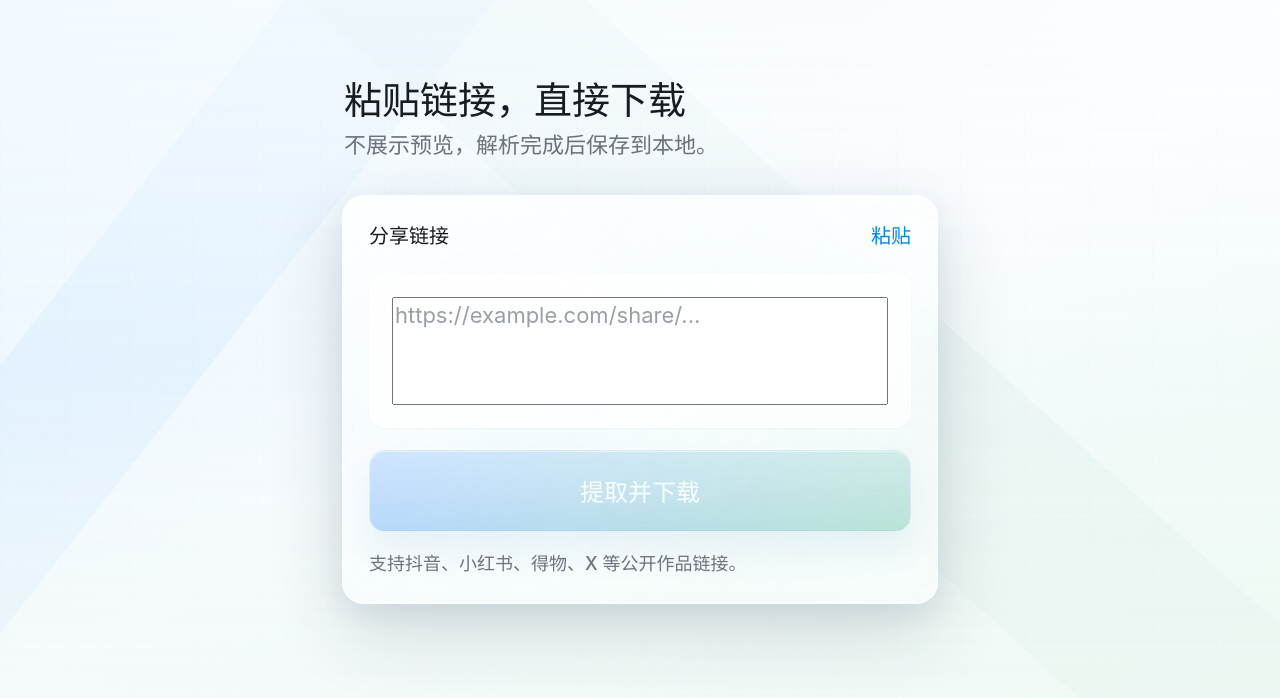
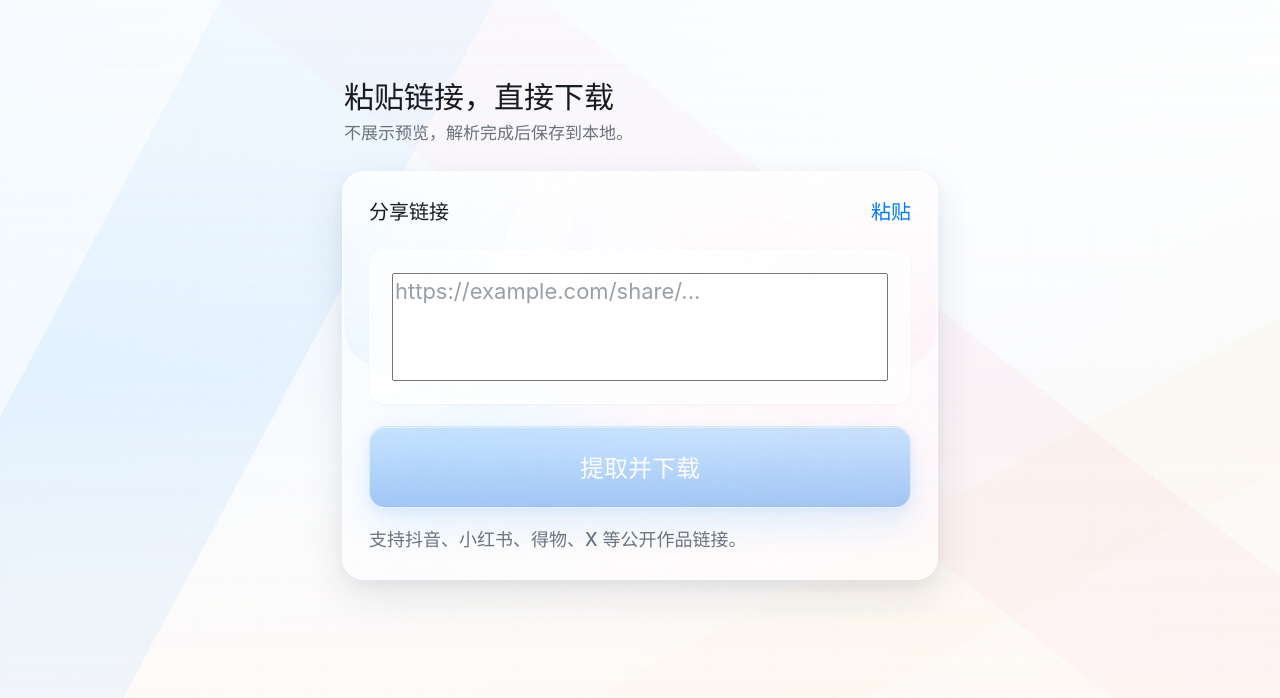
Before and after one commit to menglaomeng/link-media-saver, a Vue app in the folder frontend/: page / in a window 1280 px wide. Shown: the top 698 px of the page. Built offline with nearby package versions, Linux system fonts and the light colour scheme; no server answers.

Commit message:
Tune liquid glass visual polish

```diff
--- a/frontend/src/styles.css
+++ b/frontend/src/styles.css
@@ -1,21 +1,22 @@
 :root {
-  --paper: oklch(0.972 0.014 232);
+  --paper: oklch(0.984 0.006 246);
   --page-gradient:
-    linear-gradient(180deg, rgba(255, 255, 255, 0.72) 0%, rgba(247, 252, 255, 0.42) 46%, rgba(244, 250, 248, 0.72) 100%),
-    linear-gradient(128deg, transparent 0 15%, rgba(90, 171, 255, 0.14) 15% 26%, transparent 26% 100%),
-    linear-gradient(42deg, transparent 0 55%, rgba(129, 190, 169, 0.12) 55% 68%, transparent 68% 100%),
-    linear-gradient(154deg, oklch(0.936 0.035 238) 0%, oklch(0.985 0.006 250) 48%, oklch(0.955 0.031 152) 100%);
+    linear-gradient(180deg, rgba(255, 255, 255, 0.76) 0%, rgba(249, 252, 255, 0.5) 48%, rgba(255, 250, 246, 0.72) 100%),
+    linear-gradient(118deg, transparent 0 13%, rgba(24, 143, 255, 0.16) 13% 29%, transparent 29% 100%),
+    linear-gradient(38deg, transparent 0 54%, rgba(255, 110, 158, 0.12) 54% 68%, transparent 68% 100%),
+    linear-gradient(151deg, transparent 0 68%, rgba(255, 207, 92, 0.1) 68% 78%, transparent 78% 100%),
+    linear-gradient(154deg, oklch(0.946 0.026 243) 0%, oklch(0.99 0.004 250) 48%, oklch(0.972 0.018 58) 100%);
   --surface: oklch(0.992 0.003 258);
   --surface-soft: oklch(0.998 0.002 258);
-  --glass-fill: rgba(255, 255, 255, 0.46);
-  --glass-fill-strong: rgba(255, 255, 255, 0.68);
-  --glass-edge: rgba(255, 255, 255, 0.78);
-  --glass-shadow: rgba(31, 45, 61, 0.16);
+  --glass-fill: rgba(255, 255, 255, 0.52);
+  --glass-fill-strong: rgba(255, 255, 255, 0.76);
+  --glass-edge: rgba(255, 255, 255, 0.84);
+  --glass-shadow: rgba(32, 43, 60, 0.14);
   --ink: oklch(0.225 0.012 258);
   --muted: oklch(0.585 0.018 258);
   --line: color-mix(in oklch, var(--ink) 12%, transparent);
   --line-strong: color-mix(in oklch, var(--ink) 18%, transparent);
-  --accent: oklch(0.62 0.19 252);
+  --accent: oklch(0.61 0.235 258);
   --danger: oklch(0.52 0.22 25);
   --warning: oklch(0.46 0.105 70);
   color: var(--ink);
@@ -74,12 +75,12 @@ a {
   z-index: -2;
   content: "";
   background:
-    linear-gradient(90deg, color-mix(in oklch, var(--ink) 3%, transparent) 1px, transparent 1px),
-    linear-gradient(180deg, color-mix(in oklch, var(--ink) 2%, transparent) 1px, transparent 1px),
-    repeating-linear-gradient(132deg, transparent 0 14px, rgba(255, 255, 255, 0.22) 14px 15px),
-    linear-gradient(180deg, rgba(255, 255, 255, 0.62), transparent 44%, rgba(239, 249, 247, 0.62));
+    linear-gradient(90deg, color-mix(in oklch, var(--ink) 2.6%, transparent) 1px, transparent 1px),
+    linear-gradient(180deg, color-mix(in oklch, var(--ink) 1.8%, transparent) 1px, transparent 1px),
+    repeating-linear-gradient(132deg, transparent 0 16px, rgba(255, 255, 255, 0.2) 16px 17px),
+    linear-gradient(180deg, rgba(255, 255, 255, 0.68), transparent 44%, rgba(255, 248, 242, 0.62));
   background-size: 64px 100%, 100% 64px, 28px 28px, auto;
-  opacity: 0.78;
+  opacity: 0.72;
   mask-image: linear-gradient(180deg, transparent, rgba(0, 0, 0, 0.34) 16%, rgba(0, 0, 0, 0.24) 84%, transparent);
 }
 
@@ -93,15 +94,15 @@ a {
   content: "";
   border: 1px solid rgba(255, 255, 255, 0.3);
   background:
-    linear-gradient(104deg, rgba(255, 255, 255, 0.38), rgba(255, 255, 255, 0.08) 56%, rgba(255, 255, 255, 0.28)),
-    linear-gradient(90deg, transparent, rgba(90, 171, 255, 0.14), rgba(129, 190, 169, 0.12), transparent);
+    linear-gradient(104deg, rgba(255, 255, 255, 0.44), rgba(255, 255, 255, 0.1) 56%, rgba(255, 255, 255, 0.34)),
+    linear-gradient(90deg, transparent, rgba(24, 143, 255, 0.18), rgba(255, 110, 158, 0.12), rgba(255, 207, 92, 0.09), transparent);
   backdrop-filter: blur(10px) saturate(1.25);
   -webkit-backdrop-filter: blur(10px) saturate(1.25);
   clip-path: polygon(8% 28%, 96% 0, 88% 62%, 0 100%);
   box-shadow:
-    0 44px 130px rgba(70, 139, 190, 0.14),
-    0 82px 140px rgba(92, 153, 134, 0.11);
-  opacity: 0.82;
+    0 44px 130px rgba(24, 143, 255, 0.14),
+    0 82px 140px rgba(255, 110, 158, 0.09);
+  opacity: 0.76;
   transform: translateX(-50%) rotate(-2deg);
   transform-origin: center;
 }
@@ -109,7 +110,7 @@ a {
 .workspace {
   position: relative;
   display: grid;
-  gap: 34px;
+  gap: 26px;
   justify-items: stretch;
   width: min(596px, 100%);
   margin: 0 auto;
@@ -117,23 +118,23 @@ a {
 
 .hero-copy {
   display: grid;
-  gap: 10px;
+  gap: 7px;
   padding: 0 2px;
 }
 
 .hero-copy h1 {
   margin: 0;
   color: var(--ink);
-  font-size: clamp(30px, 5.2vw, 38px);
-  font-weight: 820;
+  font-size: clamp(24px, 4vw, 30px);
+  font-weight: 760;
   letter-spacing: 0;
-  line-height: 1.08;
+  line-height: 1.16;
 }
 
 .hero-copy p {
   margin: 0;
   color: color-mix(in oklch, var(--muted) 90%, var(--ink));
-  font-size: clamp(17px, 3vw, 22px);
+  font-size: clamp(14px, 2.2vw, 17px);
   font-weight: 520;
   line-height: 1.35;
 }
@@ -148,12 +149,12 @@ a {
   border: 1px solid var(--glass-edge);
   border-radius: 22px;
   background:
-    linear-gradient(138deg, rgba(255, 255, 255, 0.78), rgba(255, 255, 255, 0.34) 44%, rgba(255, 255, 255, 0.58)),
-    linear-gradient(180deg, rgba(255, 255, 255, 0.28), rgba(255, 255, 255, 0.1)),
-    linear-gradient(135deg, rgba(90, 171, 255, 0.07), transparent 42%, rgba(129, 190, 169, 0.07));
+    linear-gradient(138deg, rgba(255, 255, 255, 0.84), rgba(255, 255, 255, 0.38) 44%, rgba(255, 255, 255, 0.64)),
+    linear-gradient(180deg, rgba(255, 255, 255, 0.32), rgba(255, 255, 255, 0.12)),
+    linear-gradient(135deg, rgba(24, 143, 255, 0.07), transparent 42%, rgba(255, 110, 158, 0.055));
   box-shadow:
-    0 26px 74px var(--glass-shadow),
-    0 10px 30px rgba(82, 141, 165, 0.1),
+    0 16px 42px rgba(32, 43, 60, 0.1),
+    0 5px 16px rgba(68, 126, 177, 0.06),
     inset 0 1px 0 rgba(255, 255, 255, 0.92),
     inset 0 -1px 0 rgba(255, 255, 255, 0.34);
   backdrop-filter: blur(30px) saturate(1.55);
@@ -168,9 +169,10 @@ a {
   content: "";
   border-radius: 21px 21px 40px 40px;
   background:
-    linear-gradient(180deg, rgba(255, 255, 255, 0.72), rgba(255, 255, 255, 0.2) 62%, transparent),
-    linear-gradient(112deg, transparent 0 32%, rgba(255, 255, 255, 0.34) 32% 40%, transparent 40% 100%);
-  opacity: 0.62;
+    linear-gradient(180deg, rgba(255, 255, 255, 0.78), rgba(255, 255, 255, 0.24) 62%, transparent),
+    linear-gradient(112deg, transparent 0 28%, rgba(255, 255, 255, 0.44) 28% 37%, transparent 37% 100%),
+    linear-gradient(90deg, rgba(24, 143, 255, 0.08), transparent 48%, rgba(255, 110, 158, 0.06));
+  opacity: 0.7;
   pointer-events: none;
 }
 
@@ -305,10 +307,10 @@ a {
 }
 
 .link-field:focus-within {
-  border-color: rgba(255, 255, 255, 0.92);
+  border-color: rgba(255, 255, 255, 0.82);
   box-shadow:
-    0 0 0 3px rgba(90, 171, 255, 0.14),
-    0 12px 26px rgba(82, 141, 165, 0.09),
+    0 0 0 1px rgba(24, 143, 255, 0.12),
+    0 8px 18px rgba(68, 126, 177, 0.06),
     inset 0 1px 0 rgba(255, 255, 255, 0.86);
 }
 
@@ -333,18 +335,19 @@ a {
   min-height: 82px;
   border-radius: 16px;
   background:
-    linear-gradient(180deg, rgba(255, 255, 255, 0.42), rgba(255, 255, 255, 0.08)),
-    linear-gradient(135deg, rgba(37, 132, 255, 0.82), rgba(41, 168, 131, 0.76));
-  border: 1px solid rgba(255, 255, 255, 0.48);
+    linear-gradient(180deg, rgba(255, 255, 255, 0.48), rgba(255, 255, 255, 0.1)),
+    linear-gradient(180deg, rgba(10, 132, 255, 0.98), rgba(0, 101, 229, 0.96));
+  border: 1px solid rgba(255, 255, 255, 0.56);
   color: oklch(0.99 0.003 252);
   font-size: 24px;
   font-weight: 700;
   box-shadow:
-    0 18px 34px rgba(47, 128, 184, 0.22),
-    inset 0 1px 0 rgba(255, 255, 255, 0.48),
-    inset 0 -1px 0 rgba(31, 78, 120, 0.18);
-  backdrop-filter: blur(16px) saturate(1.35);
-  -webkit-backdrop-filter: blur(16px) saturate(1.35);
+    0 18px 36px rgba(10, 132, 255, 0.26),
+    0 4px 12px rgba(0, 79, 184, 0.16),
+    inset 0 1px 0 rgba(255, 255, 255, 0.5),
+    inset 0 -1px 0 rgba(0, 65, 160, 0.22);
+  backdrop-filter: blur(18px) saturate(1.5);
+  -webkit-backdrop-filter: blur(18px) saturate(1.5);
 }
 
 .form-note {
```
